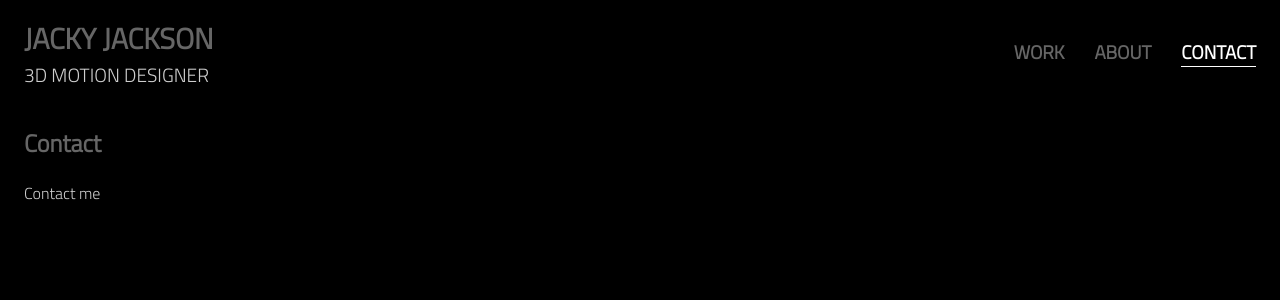
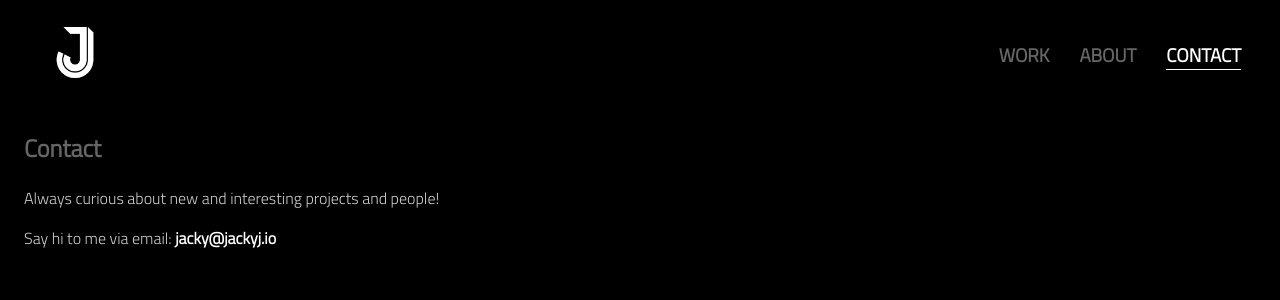
Before and after one commit to samjaxn/portfolio, a React (Create React App) app: page /contact in a window 1280 px wide. Shown: the top 300 px of the page. Built offline with nearby package versions, Linux system fonts and the light colour scheme; some icons are missing.

Commit message:
added all content except about me photo

```diff
--- a/src/App.css
+++ b/src/App.css
@@ -23,10 +23,6 @@
   text-align: center;
 }
 
-.logo {
-  font-size: 1.2rem;
-}
-
 .navTitle {
   /* font-family: 'Sriracha', cursive; */
   display: inline-block;
--- a/src/components/About.js
+++ b/src/components/About.js
@@ -1,11 +1,17 @@
 import React from 'react';
+import Grid from '@mui/material/Grid';
 
 const About = () => {
   return (
-    <div>
-			<h2>About</h2>
-			<p>About me</p>
-		</div>
+    <Grid container spacing={3}>
+				<Grid item xs={12} sm={6}></Grid>
+				<Grid item xs={12} sm={6}>
+					<h2>Jacky Jackson</h2>
+					<p>I'm a Toronto based Designer and Software Engineer who is in love with motion and 3D.</p>
+					<p>I strive to work on technically challenging and complex projects that unite the bounds of abstraction and realism.</p>
+					<p>My main tools are Cinema4D, Houdini, Substance, Redshift, DaVinci Resolve and After Effects.</p>
+				</Grid>
+		</Grid>
   );
 };
 
--- a/src/components/Contact.js
+++ b/src/components/Contact.js
@@ -1,10 +1,12 @@
 import React from 'react';
+import '../css/Contact.css';
 
 const Contact = () => {
   return (
 		<div>
 			<h2>Contact</h2>
-			<p>Contact me</p>
+			<p>Always curious about new and interesting projects and people!</p>
+			<p>Say hi to me via email: <b><a href="mailto:jacky@jackyj.io" className='email'>jacky@jackyj.io</a></b></p>
 		</div>
 	);
 };
--- a/src/components/Header.js
+++ b/src/components/Header.js
@@ -5,6 +5,7 @@ import { useNavigate, useLocation, Link } from "react-router-dom";
 import { makeStyles } from "@mui/styles";
 import { isMobile } from 'react-device-detect';
 import '../css/Header.css';
+import logo from '../content/logo/logo.png';
 
 const NavigationLinks = () => {
 	let navigate = useNavigate();
@@ -28,13 +29,12 @@ const Header = () => {
 		<header className={!isMobile ? 'root' : null}>
 			<Box sx={{ flexGrow: 1 }}>
 				<Grid container spacing={2} alignItems="center" justifyContent="space-between">
-					<Grid item xs={12} sm={5} md={4} className='navTitle left logo'>
-						{/* <div className='pointer'> */}
-						<h2 className='marginZero'><a className='pointer' onClick={e => navigate('/')}>JACKY JACKSON</a></h2>
-						3D MOTION DESIGNER
-						{/* </div> */}
+					<Grid item xs={12} sm={5} md={4} className='navTitle left'>
+						{/* <h2 className='marginZero'><a className='pointer' onClick={e => navigate('/')}>JACKY JACKSON</a></h2>
+						3D MOTION DESIGNER */}
+						<img src={logo} className='logo pointer' alt="Jacky Jackson" onClick={e => navigate('/')}/>
 					</Grid>
-					<Grid item xs={12} sm={7} md={8} className='navTitle right'>
+					<Grid item xs={12} sm={7} md={8} className='navTitle navigationAlign'>
 						<NavigationLinks />
 					</Grid>
 				</Grid>
--- a/src/components/Main.js
+++ b/src/components/Main.js
@@ -134,8 +134,8 @@ const itemData = [
     title: 'Knit Effect',
     url: 'knit-effect',
     info: [
-      `For the longest time I've wanted to create a knitting effect on an object that looked like the object was created from nothing. After learning Houdini and playing around with the sofware I came up with this.`,
-      ` This is the result of a lot of learning and experiementing and is something I am proud of.`,
+      `For the longest time I've wanted to create a knitting effect on an object that looked like the object was created from nothing. After learning Houdini and playing around with the software I came up with this.`,
+      `This personal project is the result of a lot of learning and experimenting and is something I am proud of.`,
       `Tools used: Houdini, Cinema 4D, Redshift`
     ],
     content: [
@@ -198,7 +198,11 @@ const itemData = [
     img: andrasTitle,
     title: 'Andras',
     url: 'andras',
-    info: [],
+    info: [
+      `With the launch of their new site, Andras wanted to add some new logo animations. Together we focused on an approach that matched their aesthetic.`,
+      `I wanted to make something abstract that quickly described who Andras was, bold, exciting, cinematic and unpredictable. The result, was a metallic textured logo that was morphed by noise and then transformed back.`,
+      `Tools used: Cinema 4D and Redshift`
+    ],
     content: [
       { type: 'video', source: andrasMainVideo },
       { type: 'video', source: andrasWavesVideo },
@@ -213,7 +217,10 @@ const itemData = [
     img: soleDisplaceTitle,
     title: 'Sole Displacement',
     url: 'sole-displacement',
-    info: [],
+    info: [
+      `Was working on some R&D for a cool sole transition effect. Created a radial noise in After Effects that I used to drive the animation and the lighting, texturing and displacement were all done with Redshift.`,
+      `Tools used: Cinema 4D, Substance, Redshift and After Effects`
+    ],
     content: [
       { type: 'link', source: 'https://vimeo.com/679224617' },
       { type: 'image', source: soleDisplace1 },
@@ -228,7 +235,10 @@ const itemData = [
     img: jordanTransformationTitle,
     title: 'Jordan OG',
     url: 'jordan-og',
-    info: [],
+    info: [
+      `Small R&D I was testing out for the formation of a Jordan shoe. I liked it so much that I decided to texture and light the scene as well as make a loop from it.`,
+      `Tools used: Cinema 4D, Substance, and Redshift`
+    ],
     content: [
       { type: 'link', source: 'https://vimeo.com/678838793' },
       { type: 'image', source: jordanTransform1 },
@@ -238,9 +248,13 @@ const itemData = [
   },
   {
     img: bullyTitle,
-    title: 'Bully',
-    url: 'bully',
-    info: [],
+    title: 'Bully x Hennessy',
+    url: 'break-barriers',
+    info: [
+      `Had the opportunity to make an animation for Bully x Hennessy and their "Break Barriers" creative incubator program. Bully wanted an animation that encompassed the breaking of barriers and that also felt empowering and ethereal.`,
+      `You can check out the full page and animation on the page at: www.breakbarriers.net`,
+      `Tools used: Cinema 4D and Redshift`
+    ],
     content: [
       { type: 'video', source: bullyAnimation },
       { type: 'image', source: bullyTitle },
@@ -257,7 +271,11 @@ const itemData = [
     img: jordanAnimationTitle,
     title: 'Jordan Waves',
     url: 'jordan-waves',
-    info: [],
+    info: [
+      `A personal project that I wanted to make was this animation that focused on the Jordan shoe and was completely done by me. From the initial planning and ideation stage, all the way to the rendering and final production steps was done by me.`,
+      `This was the first animation that felt like it was something bigger than just a 10 second loop. Doing this taught me a lot and gave me the confidence to continue working on my craft.`,
+      `Tools used: Cinema 4D, Substance, Redshift and After Effects`
+    ],
     content: [
       { type: 'link', source: 'https://vimeo.com/464076439' },
       { type: 'image', source: jordanAnimation1 },
@@ -274,7 +292,10 @@ const itemData = [
     img: basketballTitle,
     title: 'Bounce',
     url: 'bounce',
-    info: [],
+    info: [
+      `Created this animation to test out a cage deform method within Cinema 4D. Works really well when trying to do soft body simulations on a very dense mesh, such as this basketball.`,
+      `Tools used: Cinema 4D and Redshift`
+    ],
     content: [
       { type: 'link', source: 'https://vimeo.com/679222708'},
       { type: 'image', source: basketballTitle },
@@ -286,7 +307,11 @@ const itemData = [
     img: jordanShootTitle,
     title: 'Shattered',
     url: 'shattered',
-    info: [],
+    info: [
+      `While learning substance I wanted to put out a result that showed off the realism and high quality that it offered. All textures were made within Substance and lighting and rendering were done in Redshift.`,
+      `I particularly love the shoe laces and lip tag. Was really happy with how this turned out.`,
+      `Tools used: Cinema 4D, Substance and Redshift`
+    ],
     content: [
       { type: 'image', source: jordanShootTitle },
       { type: 'image', source: jordanShoot1 },
--- /dev/null
+++ b/src/css/Contact.css
@@ -0,0 +1,22 @@
+a {
+    color: #fff;
+    transition: all 0.15s ease-in-out;
+    border-bottom: 1px solid transparent;
+}
+
+a:link {
+    text-decoration: none;
+}
+
+a:visited {
+    text-decoration: none;
+}
+
+a:hover {
+    text-decoration: none;
+    border-bottom: 1px solid;
+}
+
+a:active {
+    text-decoration: none;
+}
--- a/src/css/Header.css
+++ b/src/css/Header.css
@@ -3,7 +3,16 @@
     top: 0rem;
     z-index: 1;
     background: #000;
-  }
+}
+
+.logo {
+    width: auto;
+    height: auto;
+    max-width: 100%;
+    max-height: 72px;
+    padding-left: 15px;
+    padding-right: 15px;
+}
 
 .selected {
     border-bottom: 1px solid;
@@ -11,7 +20,8 @@
     margin: 0;
     display: inline-flex;
     cursor: pointer;
-    margin-left: 30px;
+    margin-left: 15px;
+    margin-right: 15px;
 }
 
 .selectedTransparent {
@@ -20,10 +30,22 @@
     margin: 0;
     display: inline-flex;
     cursor: pointer;
-    margin-left: 30px;
+    margin-left: 15px;
+    margin-right: 15px;
 }
 
 .selectedTransparent:hover {
     border-bottom: 1px solid;
     color: #ffffff;
 }
+
+.navigationAlign {
+    text-align: right;
+}
+
+/* Extra small devices (phones, 600px and down) */
+@media only screen and (max-width: 600px) {
+    .navigationAlign {
+        text-align: center;
+    }
+}
--- a/src/index.css
+++ b/src/index.css
@@ -9,6 +9,7 @@ body {
   -moz-osx-font-smoothing: grayscale;
   background: #000;
   color: rgb(206, 206, 206);
+  font-size: 16px;
 }
 
 code {
```
Also changed, not shown: src/content/logo/logo.png (added).
